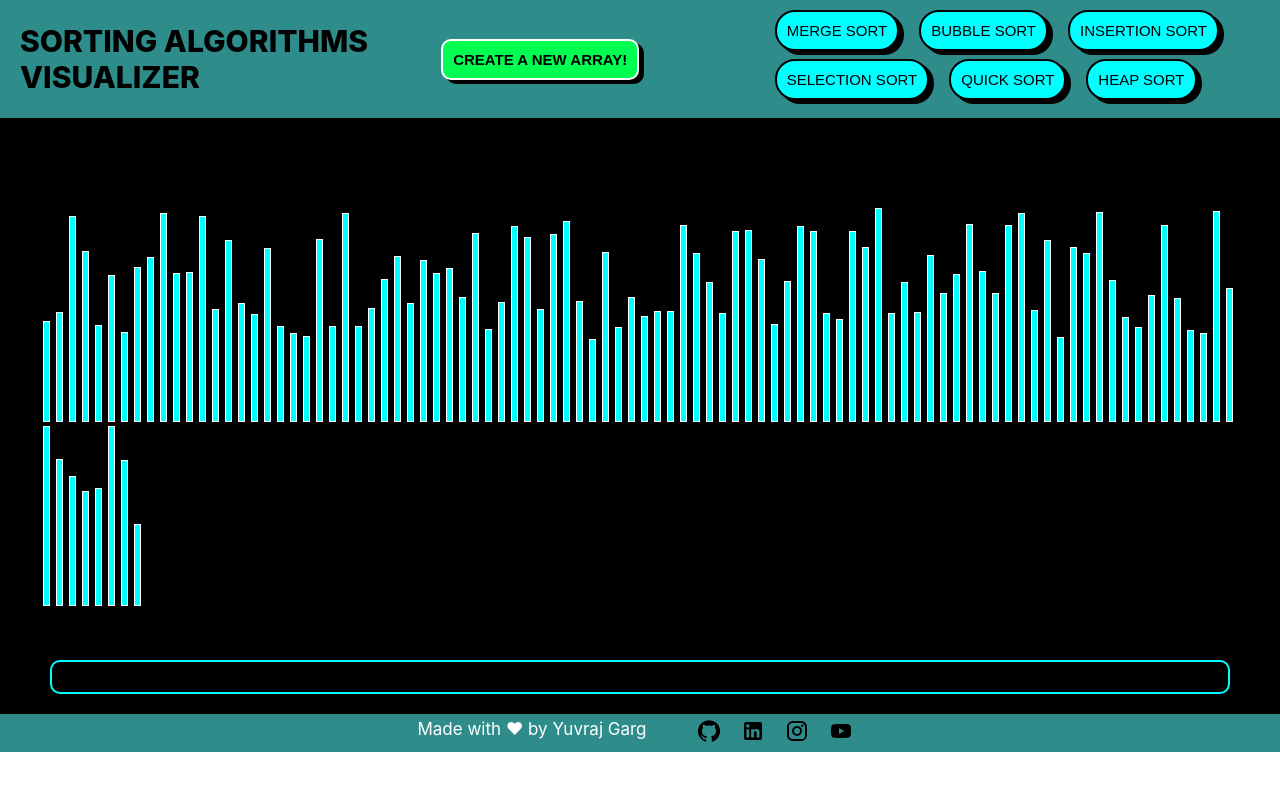
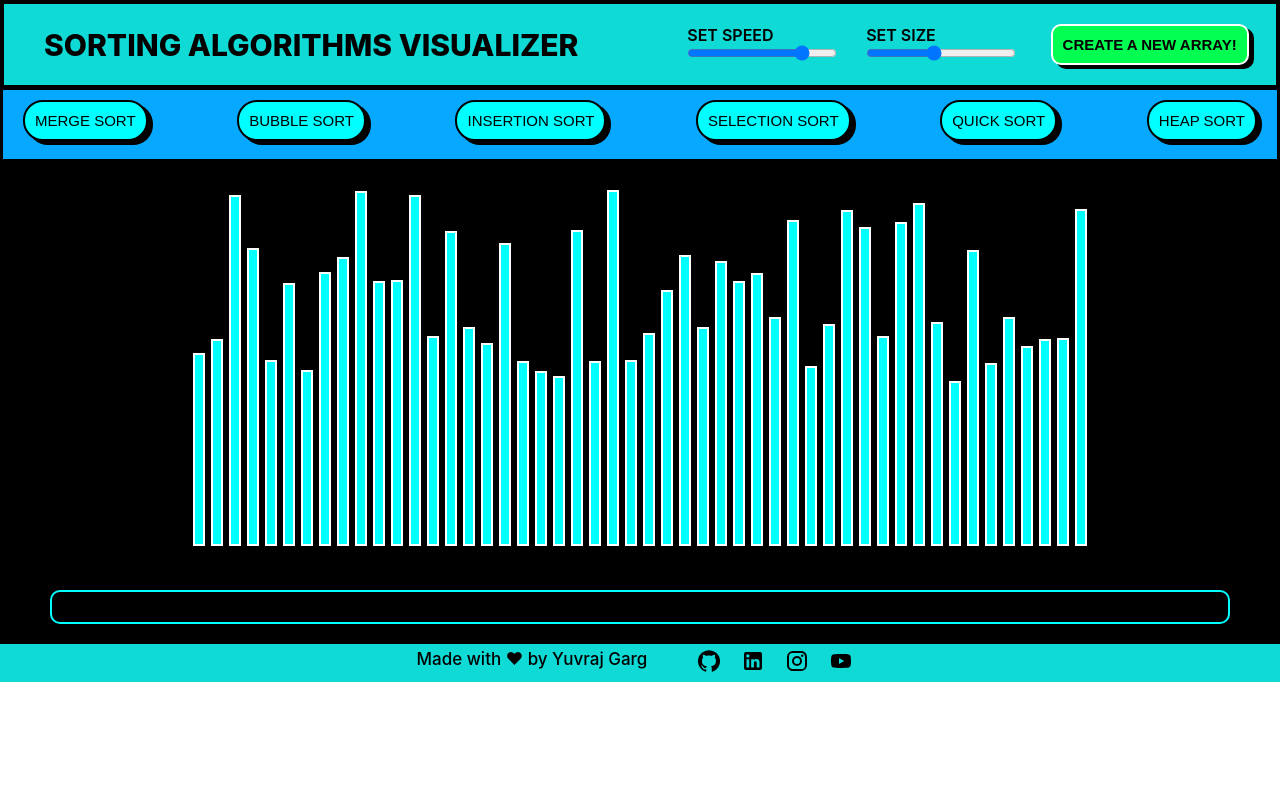
Before and after one commit to yuvrajgarg/Sorting-Algorithms-Visualizer, a React (Create React App) app: page / in a window 1280 px wide. Shown: the top 790 px of the page. Built offline with nearby package versions, Linux system fonts and the light colour scheme.

Commit message:
added size and speed change functionality

```diff
--- a/package.json
+++ b/package.json
@@ -6,6 +6,7 @@
     "@emotion/react": "^11.9.0",
     "@emotion/styled": "^11.8.1",
     "@fortawesome/fontawesome-svg-core": "^6.1.1",
+    "@material-ui/core": "^4.12.4",
     "@mui/core": "^5.0.0-alpha.54",
     "@mui/icons-material": "^5.8.2",
     "@mui/material": "^5.8.2",
--- a/src/App.css
+++ b/src/App.css
@@ -3,33 +3,46 @@
   flex-direction: column;
   justify-content: center;
   /* height: 100%; */
-  min-width: 500px;
+  min-width: 700px;
   width: 100%;
   background-color: #000000;
 }
 .app__header {
-  padding: 10px 0px;
+  padding: 20px 0px;
   display: flex;
   align-items: center;
   justify-content: space-between;
-  background-color: #2e8d8b;
+  background-color: #0fdad6;
+  border:4px solid black;
+  /* border-radius: 10px; */
 }
 .app__header__heading{
-  margin-left: 20px;
+  margin: 0px 40px;
   font-size:30px;
   font-weight:800;
-  flex:0.;
+  flex:0.5;
 }
-.app__header__all__buttons{
+.app__header__options{
   display:flex;
+  flex:0.5;
   place-items: center;
-  /* flex-direction: row ; */
+  justify-content:space-around;
 }
-.app__header__create__button{
-  flex:0.4;
+/* .app__header__create__button{
+  margin-left
+} */
+.sizeSlider__text, .speedSlider__text{
+  font-weight: 600;
+  color: black;
 }
 .app__header__sorting__button{
-  flex:0.6;
+  padding: 10px;
+  display:flex;
+  justify-content:space-between;
+  background-color: rgb(7, 168, 255);
+  border:1px solid black;;
+  margin: 0px 2px;
+  height:100%;
 }
 .app__header__generate__button{
   background-color: #00ff51;
@@ -43,10 +56,10 @@
   font-weight:700;
   font-size: 15px;
   padding: 10px;
-  cursor: pointer;
 }
 .app__header__generate__button:hover{
   color: white;
+  cursor: pointer;
   background-color : black;
   border: 2px solid rgb(0, 26, 255);
   transition: ease-in 0.2s;
@@ -63,23 +76,23 @@
   border-radius: 20px;
   font-size: 15px;
   padding: 10px;
-  cursor: pointer;
 }
 .app__header__button:hover {
   transition: ease-in 0.2s;
+  cursor: pointer;
   background-color: white;
   border: 2px solid red;
   color: black;
 }
 .app__array__container {
-  margin-top:50px;
+  /* margin-top:25px; */
   margin-left: auto;
   margin-right:auto;
   margin-bottom: 10px;
   /* border: 5px dotted white; */
   background-color: #000000;
   height:100%;
-  padding: 40px;
+  padding:30px 0px;
   border-radius: 10px;
 }
 .app__array__container__bar {
--- a/src/App.js
+++ b/src/App.js
@@ -7,24 +7,12 @@ import { selectionSort, selectionSort_simple } from './SelectionSort.js'
 import { quickSort , quickSort_simple } from './QuickSort'
 import { heapSort , heapSort_simple} from './HeapSort'
 import Footer from './Footer.js';
+import { Slider } from '@mui/material';
 
 var sum_delay = 0
-var delay = 2.5
-// length
-// 1-10
-// 2-20
-// 3-40
-// 4-60
-// 5-80
-// 6-100
-// speed
-// 1- 500
-// 2- 200
-// 3- 50
-// 4- 10
-// 5- 2.5
-// 6- 1
-const LENGTH_OF_ARRAY = 100;
+var delay = 2.5;
+var buttonsDisabled = false;
+var size = 50;
 export function color_update(array__bar,new_color){
   // console.log(array__bar)
   setTimeout(() => {
@@ -36,9 +24,55 @@ export function height_update(array__bar,new_height){
         array__bar.style.height = `${new_height}px`;
       }, sum_delay+=delay)
 }
-
+export function enableButtons(){
+  setTimeout(() => {
+    document.getElementById('sizeSlider__slider').disabled = false;
+    document.getElementById('speedSlider__slider').disabled = false;
+    buttonsDisabled = false;
+  }, sum_delay+= delay)
+  // var btns = document.getElementsByClassName("app__header__button");
+  //   for(let i = 0 ; i < btns.length ; i++){
+  //     btns[i].style.cursor = `pointer`;
+  //   }
+}
 function App() {
   const [array,setArray] = useState([]);
+  function changeSpeed (updatedSpeed) {
+    let local_speed;
+    let new_speed = updatedSpeed.target.value;
+    if(new_speed==10){
+      local_speed=500;
+    }
+    else if(new_speed==20){
+      local_speed=200;
+    }
+    else if(new_speed==30){
+      local_speed=50;
+    }
+    else if(new_speed==40){
+      local_speed=10;
+    }
+    else if(new_speed==50){
+      local_speed=2.5;
+    }
+    else if(new_speed==60){
+      local_speed=1;
+    }
+    delay = local_speed;
+    console.log("Delay = ",delay)
+  };
+
+  function changeSize (updatedSize) {
+      let change = false;
+      let newSize = updatedSize.target.value;
+      if(newSize!=size){
+        change = true;
+      }
+      size = newSize;
+      if(change==true){
+        generateNewArray();
+      }
+  };
   useEffect(()=>{
     generateNewArray()
   },[])
@@ -46,13 +80,17 @@ function App() {
     return Math.floor(a+(Math.random()*b))
   }
   const generateNewArray = () => {
+    if(buttonsDisabled==true){
+      return;
+    }
     const a = []
-    for(let i = 0 ; i < LENGTH_OF_ARRAY ; i++){
-      let r = getRandom(Math.floor(window.innerHeight/10),Math.floor(window.innerHeight/6))
+    // console.log("generating array of length = ", size)
+    for(let i = 0 ; i < size ; i++){
+      let r = getRandom(Math.floor(window.innerHeight/5),Math.floor(window.innerHeight/4))
       a.push(r);
     }
-    console.log(window.innerWidth)
     setArray(a);
+    enableButtons();
     updateArrayBarsColor();
     updateAlgoLogic("");
   }
@@ -62,13 +100,13 @@ function App() {
   function updateArrayBarsColor(){
     const Bars = document.getElementsByClassName("app__array__container__bar")
     for( let i = 0 ; i < array.length ; i++ ){
-        Bars[i].style.backgroundColor = 'aqua'
+        if(Bars[i]!=undefined)Bars[i].style.backgroundColor = 'aqua'
     }
   }
   const testSortingAlgo = () => {
     alert("Console kholkr dekho!")
     const a = []
-    for(let i = 0 ; i < LENGTH_OF_ARRAY ; i++){
+    for(let i = 0 ; i < size ; i++){
       // for(let j = 0 ; j < getRandom(5,80) ; j++){
         a.push(getRandom(100,450))
       // }
@@ -77,12 +115,12 @@ function App() {
       // bubbleSort_simple(a);
       // selectionSort_simple(a);
       // insertionSort_simple(a);
-      // quickSort_simple(a)
-      // mergeSort_simple(a)
+      // quickSort_simple(a);
+      // mergeSort_simple(a);
       heapSort_simple(a);
       let myAlgoSorted = a;
       let flag = false;
-      for(let i = 0 ; i < LENGTH_OF_ARRAY ; i++){
+      for(let i = 0 ; i < size ; i++){
         if(inbuiltSorted[i]!==myAlgoSorted[i]){
           console.log(false);
           flag=true;
@@ -91,45 +129,89 @@ function App() {
       }
       if(!flag)console.log(true)
   }
+  function disableButtons(){
+    document.getElementById('sizeSlider__slider').disabled = true;
+    document.getElementById('speedSlider__slider').disabled = true;
+    buttonsDisabled = true;
+    // var btns = document.getElementsByClassName("app__header__button");
+    // for(let i = 0 ; i < btns.length ; i++){
+    //   console.log(document.getElementsByClassName("app__header__button")[i]);
+    //   document.getElementsByClassName("app__header__button")[i].style.cursor = `not-allowed`;
+    //   console.log(document.getElementsByClassName("app__header__button")[i]);
+    // }
+  }
+
   const BubbleSortClick = () => {
+    if(buttonsDisabled === true){
+      return;
+    }
+    console.log("bubblesort")
     sum_delay = 0
+    disableButtons();
     bubbleSort(array);
-    console.log("bubble sort")
     var s = "<span id='logic_heading'> LOGIC</span>:  The array will be divided into 2 parts, unsorted array and sorted array. Sorted array will be formed from right to left. Each time we will start from the left most point and compare 2 adjacent elements A(i) and A(i+1) for i = 0 to n-2 and swap them if A(i) > A(i+1). This way the largest element will reach the end and we will continue the process. <span id = 'yellow_text'> Yellow </span> denotes the elements which are being compared. <span id='red_text'> Red </span> denotes the elements to be swapped. <span id = 'green_text'> Green </span> denotes the element in it's correct sorted position. More can be read here <a className = 'hyperlink', href = 'https://en.wikipedia.org/wiki/Bubblesort', target = '_blank'> BUBBLE SORT </a>."
     updateAlgoLogic(s);
-    // console.log(logic_div.innerText)
+
   }
   const InsertionSortClick = () => {
+    if(buttonsDisabled === true){
+      return;
+    }
+    console.log("insertionsort")
     sum_delay = 0
+    disableButtons()
     insertionSort(array);
-    console.log("insertion sort")
     var s = "<span id='logic_heading'> LOGIC</span>: The array will be divided into 2 parts, unsorted array and sorted array. Sorted array will be formed from left to right. Each time we will pick the left most element from the unsorted array and insert it at it's correct position in the unsorted array on it's left by  comparing two adjacent elements A(i) and A(i-1) for i = current index to 0 and swap them if A(i) < A(i-1). This way the element will be inserted at it's correct position and the whole array will be sorted at the end. <span id = 'yellow_text'> Yellow </span> denotes the current element. <span id='red_text'> Red </span> denotes the incorrect position of two elements which are to be swapped. <span id = 'green_text'> Green </span> denotes the element in it's correct sorted position. More can be read here <a className = 'hyperlink', href = 'https://en.wikipedia.org/wiki/Insertionsort', target = '_blank'> INSERTION SORT </a> "
     updateAlgoLogic(s);
+
   }
   const SelectionSortClick = () => {
+    if(buttonsDisabled === true){
+      return;
+    }
+    console.log("selectionsort")
     sum_delay = 0
+    disableButtons()
     selectionSort(array);
-    console.log("selection sort")
     var s = "<span id='logic_heading'> LOGIC</span>: The array will be divided into 2 parts, unsorted array and sorted array. Sorted array will be formed from left to right. Each time we will find the minimum element of the unsorted array and swap it with the first element of the unsorted array. This way the element will be inserted at it's correct position and the whole array will be sorted in a similar fashion. <span id='red_text'> Red </span> denotes the element to be swapped.  <span id = 'yellow_text'> Yellow </span> denotes the candidates for the minimum element. <span id = 'green_text'> Green </span> denotes the element in its correct sorted position. More can be read here <a className = 'hyperlink', href = 'https://en.wikipedia.org/wiki/Selectionsort', target = '_blank'> SELECTION SORT </a>."
     updateAlgoLogic(s);
+
   }
   const MergeSortClick = () => {
+    if(buttonsDisabled === true){
+      return;
+    }
+    console.log("mergesort")
     sum_delay = 0
+    disableButtons()
     mergeSort(array);
     var s = "<span id='logic_heading'> LOGIC</span>: Merge Sort uses Divide and Conquer Strategy, the array is recursively divided into 2 parts until only 2 elements remain in the smaller array to be considered and those 2 parts are sorted and merged and used ahead to sort the bigger array. <span id = 'blue_text'> Blue</span> denotes the mid point. <span id = 'yellow_text'> Yellow </span> denotes the two elements being compared. <span id = 'green_text'> Green </span> denotes sorted order. More can be read here <a className = 'hyperlink', href = 'https://en.wikipedia.org/wiki/Mergesort', target = '_blank'> MERGE SORT </a>. "
     updateAlgoLogic(s);
+
   }
   const HeapSortClick = () => {
+    if(buttonsDisabled === true){
+      return;
+    }
+    console.log("heapsort")
     sum_delay = 0
+    disableButtons()
     heapSort(array);
     var s = "<span id='logic_heading'> LOGIC</span>: Max Heap is made suing array and elements are extracted one by one from top of the heap and pushed at their respective position from the last. <span id = 'yellow_text'> Yellow </span> denotes the element currently getting set at it's position in the heap. <span id='red_text'> Red </span> denotes the elements to be swapped. <span id = 'green_text'> Green </span> denotes the element at theor correct position in the sprted array. More can be read here <a className = 'hyperlink', href = 'https://en.wikipedia.org/wiki/Heapsort', target = '_blank'> HEAP SORT </a>."
     updateAlgoLogic(s);
+
   }
   const QuickSortClick = () => {
+    if(buttonsDisabled === true){
+      return;
+    }
+    console.log("quicksort")
     sum_delay = 0
+    disableButtons();
     quickSort(array);
     var s = "<span id='logic_heading'> LOGIC</span>: Quick Sort uses Divide and Conquer Strategy, a pivot element is chosen and the array is partitioned such that all the elements less than or equal to the pivot element come before pivot's position and all the elements greater than it come after it. In a similar fashion, recursive calls are made to the left and right of the partitioned array. <span id = 'blue_text'> Blue</span> denotes the pivot element. <span id='red_text'> Red </span> denotes the two elements to be swapped. <span id = 'green_text'> Green </span> denotes the element in the correct sorted position. More can be read here <a className = 'hyperlink', href = 'https://en.wikipedia.org/wiki/Quicksort', target = '_blank'> QUICK SORT </a>."
     updateAlgoLogic(s);
+
   }
   return (
     <div className="app">
@@ -137,57 +219,93 @@ function App() {
           <div
               className = 'app__header__heading'>SORTING ALGORITHMS VISUALIZER
           </div>
-          <div className = 'app__header__all__buttons'>
+
+          <div className = 'app__header__options'>
+              <div className = 'speedSlider'>
+                  <div className = 'speedSlider__text'>SET SPEED</div>
+                  <input
+                    id = 'speedSlider__slider'
+                    type="range"
+                    style={{width:150, color:`red`}}
+                    step={10}
+                    min={10}
+                    max={60}
+                    onChange={changeSpeed}
+                    // disabled = {false}
+                  />
+              </div>
+              <div>  </div>
+              <div className = 'sizeSlider'>
+                  <div className = 'sizeSlider__text'>SET SIZE</div>
+                  <input
+                    id = 'sizeSlider__slider'
+                    type = "range"
+                    style={{width:150, color:`blue`}}
+                    step={10}
+                    min={10}
+                    max={100}
+                    onChange={changeSize}
+                    // disabled = {true}
+                  />
+              </div>
               <div className='app__header__create__button'>
                 <button
                   className="app__header__generate__button"
                   onClick = {generateNewArray}
                   >Create a new array!</button>
               </div>
+          </div>
+      </div>
       <div className="app__header__sorting__button">
           <button
                 className="app__header__button"
                 onClick = {MergeSortClick}
+                disabled = {false}
           >Merge Sort</button>
           <button
                 className="app__header__button"
                 onClick = {BubbleSortClick }
+                disabled = {false}
           >Bubble Sort</button>
           <button
                 className="app__header__button"
                 onClick = {InsertionSortClick}
+                disabled = {false}
           >Insertion Sort</button>
           <button
                 className="app__header__button"
                 onClick = {SelectionSortClick}
+                disabled = {false}
           >Selection Sort</button>
           <button
               className='app__header__button'
               onClick = {QuickSortClick}
+              disabled = {false}
           >Quick Sort</button>
           <button
                 className = "app__header__button"
                 onClick = {HeapSortClick}
+                disabled = {false}
           >Heap Sort</button>
           {/* <button
                 className="app__header__button"
                 onClick = {testSortingAlgo}
           >Test Algo</button> */}
       </div>
-          </div>
-      </div>
       <div className="app__array__container">
           {array.map((val,idx)=>(
             <div
               className="app__array__container__bar"
               key={idx}
-              style={{height:`${val}px`, width:`${Math.floor(window.innerWidth/Math.floor(2.5*LENGTH_OF_ARRAY))}px`, border: `${Math.floor(window.innerWidth/(10*LENGTH_OF_ARRAY))}px solid rgb(255, 255, 255)`}}
+              style={{height:`${val}px`, width:`${Math.floor(window.innerWidth/Math.floor(3*size))}px`, border: `${Math.floor(window.innerWidth/(10*size))}px solid rgb(255, 255, 255)`}}
             >
             </div>
           ))}
       </div>
       <div id="app__algo__logic">
         <span id="logic"></span>
+        <span id="time"></span>
+        <span id="space"></span>
       </div>
 
       <Footer/>
--- a/src/BubbleSort.js
+++ b/src/BubbleSort.js
@@ -1,4 +1,4 @@
-import {color_update, height_update} from './App.js';
+import {color_update, height_update, enableButtons} from './App.js';
 
 const bar = document.getElementsByClassName("app__array__container__bar")
 export function bubbleSort(a){
@@ -26,6 +26,7 @@ export function bubbleSort(a){
         color_update(bar[n-1-i],'green')
     }
     // console.log(a);
+    enableButtons();
 }
 export function bubbleSort_simple(a){
     var n = a.length
--- a/src/Footer.css
+++ b/src/Footer.css
@@ -1,12 +1,13 @@
 .footer{
-    background-color:#2e8d8b;
+    background-color:#0fdad6;
     display:flex;
     justify-content: center;
     padding: 5px;
 }
 .footer__text{
-    color:white;
+    color:black;
     font-size: 17px;
+    font-weight:500;
     margin-right:40px;
 }
 .footer__icon {
@@ -16,5 +17,17 @@
 .footer__icon:hover{
     color:white;
     cursor:pointer;
-
 }
+a{
+  margin-top:0px !important;
+  background-color:#0fdad6 !important;
+  border: 0px solid aqua;
+  color: black !important;
+  padding: 0px 0px;
+  text-decoration: none ;
+}
+a:hover{
+    transform: scale(1.9) ease-in;
+    background-color: #0fdad6 !important;
+    color:white !important;
+}
--- a/src/Footer.js
+++ b/src/Footer.js
@@ -9,10 +9,10 @@ import YouTubeIcon from '@mui/icons-material/YouTube';
 function Footer() {
   return <div className = 'footer'>
       <div className="footer__text">Made with ❤ by Yuvraj Garg</div>
-      <div className ='footer__icon'><GitHubIcon href = 'https://www.google.com'/></div>
-      <div className ='footer__icon'><LinkedInIcon /></div>
-      <div className ='footer__icon'><InstagramIcon /></div>
-      <div className ='footer__icon'><YouTubeIcon /></div>
+      <div className ='footer__icon'><a href = 'https://github.com/yuvrajgarg' target = 'blank'><GitHubIcon /></a></div>
+      <div className ='footer__icon'><a href='https://www.linkedin.com/in/yuvrajgarg100/' target='_blank'><LinkedInIcon /></a></div>
+      <div className ='footer__icon'><a href='' target='_blank'><InstagramIcon /></a></div>
+      <div className ='footer__icon'><a href='https://www.youtube.com/channel/UClEGLDy9TcEnBMX5A94Cikg' target='_blank'><YouTubeIcon /></a></div>
     </div>
 }
 
--- a/src/HeapSort.js
+++ b/src/HeapSort.js
@@ -1,4 +1,4 @@
-import {color_update, height_update} from './App.js';
+import {color_update, height_update, enableButtons} from './App.js';
 
 const bar = document.getElementsByClassName("app__array__container__bar")
 export function heapSort_simple(a){
@@ -65,6 +65,7 @@ export function heapSort(a){
     for(let i = 0 ; i < n ; i++){
         a[i] = (sorted_a[i])
     }
+    enableButtons();
 }
 function deleteElem(a){
     let s_idx = 0;
--- a/src/MergeSort.js
+++ b/src/MergeSort.js
@@ -1,8 +1,9 @@
-import {color_update, height_update} from './App.js';
+import {color_update, height_update, enableButtons} from './App.js';
 
 const bar = document.getElementsByClassName("app__array__container__bar")
 export function mergeSort(array){
-    mergeSortHelper(0,array.length-1,array)
+    mergeSortHelper(0,array.length-1,array);
+    enableButtons();
 }
 function mergeSortHelper(low, high, array){
     if(low>=high){ // if we do low>high it will run forever
--- a/src/QuickSort.js
+++ b/src/QuickSort.js
@@ -1,10 +1,11 @@
-import {color_update, height_update} from './App.js';
+import {color_update, height_update, enableButtons} from './App.js';
 
 const bar = document.getElementsByClassName("app__array__container__bar")
 export function quickSort(a){
     let low = 0;
     let high = a.length-1;
-    sortAndPartition(a,low,high)
+    sortAndPartition(a,low,high);
+    enableButtons();
 }
 function sortAndPartition(a, low, high){
     if(low>=high){
--- a/src/SelectionSort.js
+++ b/src/SelectionSort.js
@@ -1,4 +1,4 @@
-import {color_update, height_update} from './App.js';
+import {color_update, height_update, enableButtons} from './App.js';
 
 const bar = document.getElementsByClassName("app__array__container__bar")
 export function selectionSort(a){
@@ -28,7 +28,7 @@ export function selectionSort(a){
         color_update(bar[min_idx],'aqua')
         color_update(bar[i],'green')
     }
-    // console.log(a);
+    enableButtons();
 }
 export function selectionSort_simple(a){
     var n = a.length
```
Also changed, not shown: src/InsertionSort.js (+5 -7 lines), 1 other file (tests, documents, lock files or other folders). Lines whose indentation alone changed are shown as unchanged.
